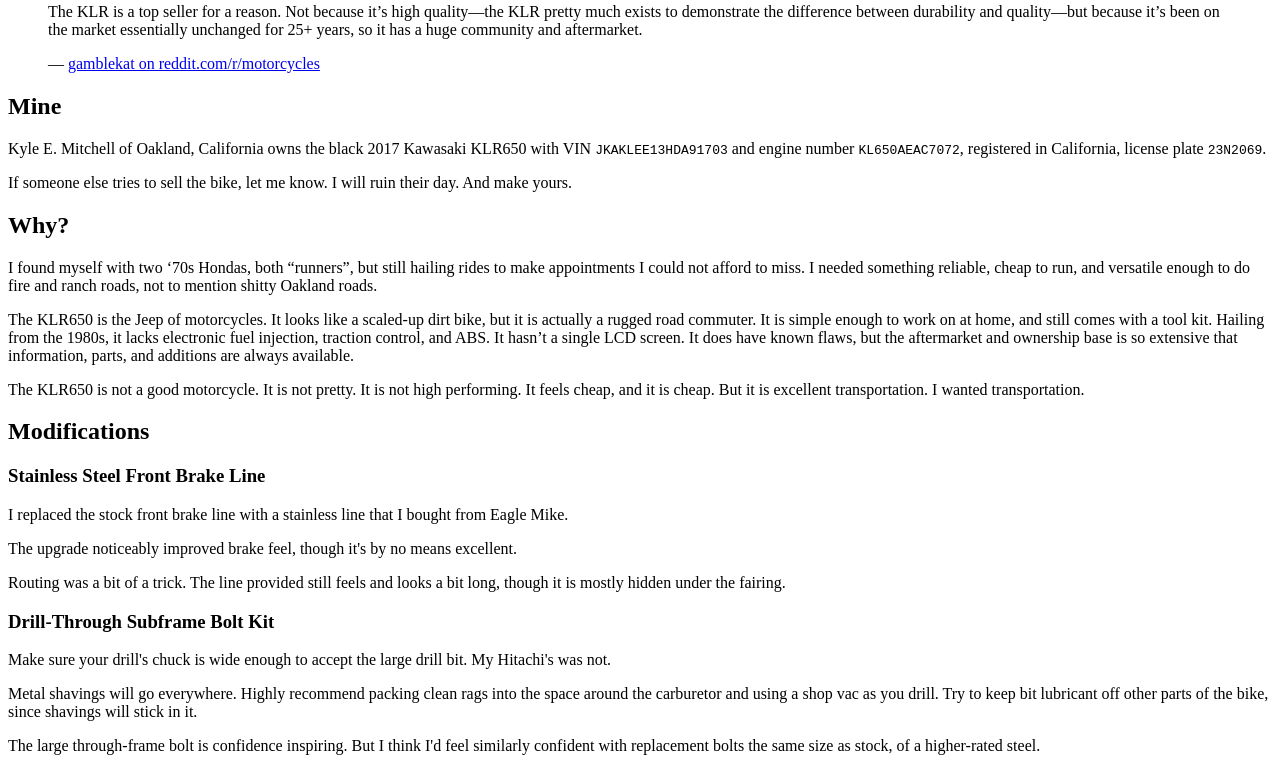
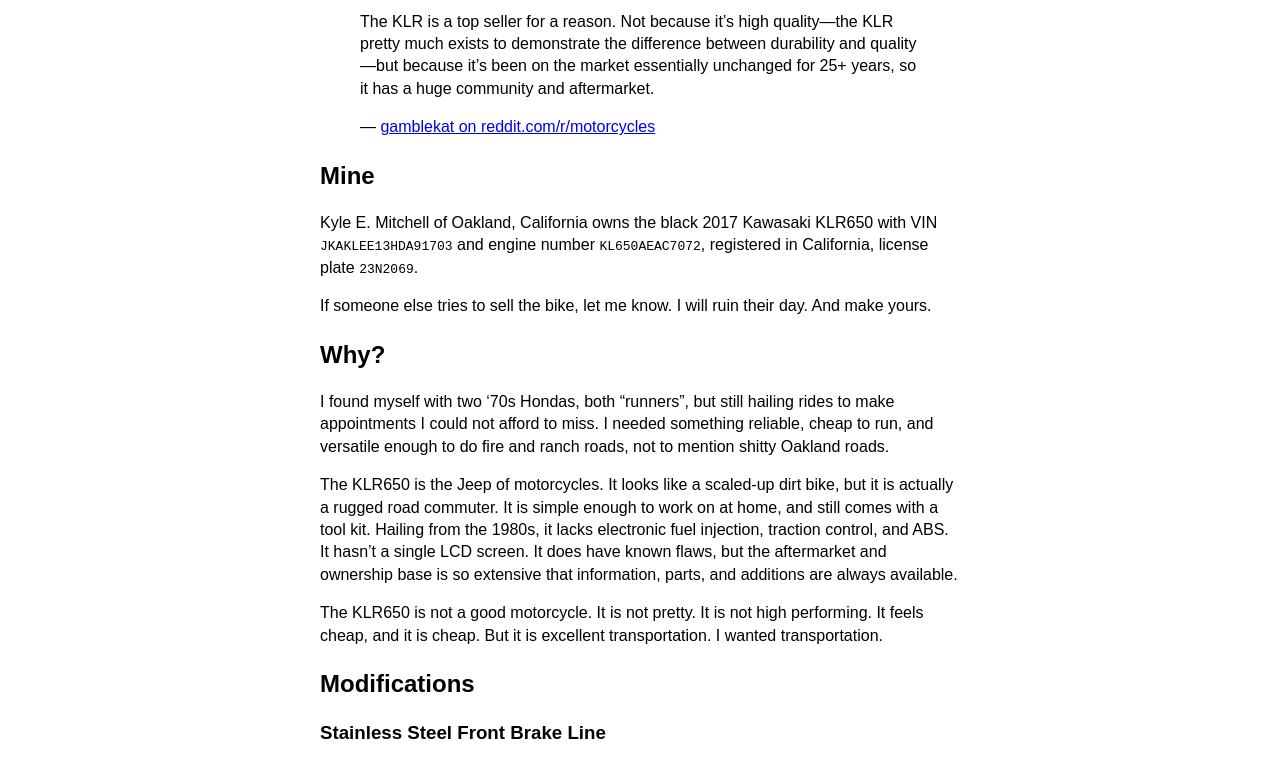
Before and after one commit to kemitchell/klr.kemitchell.com, a plain HTML site: page index.html in a window 1280 px wide. Shown: the part 77-839 px from the top of the page. Drawn offline with Linux system fonts and the light colour scheme.

Commit message:
Style content

```diff
--- a/index.html
+++ b/index.html
@@ -3,6 +3,7 @@
   <head>
     <meta charset=UTF-8>
     <title>KE Mitchell’s KLR650</title>
+    <link rel=stylesheet href=styles.css>
   </head>
   <body>
     <header>
--- /dev/null
+++ b/styles.css
@@ -0,0 +1,9 @@
+body {
+  font-family: sans-serif;
+  line-height: 1.4;
+}
+
+header, main, footer {
+  margin: 0 auto;
+  max-width: 40rem;
+}
```
